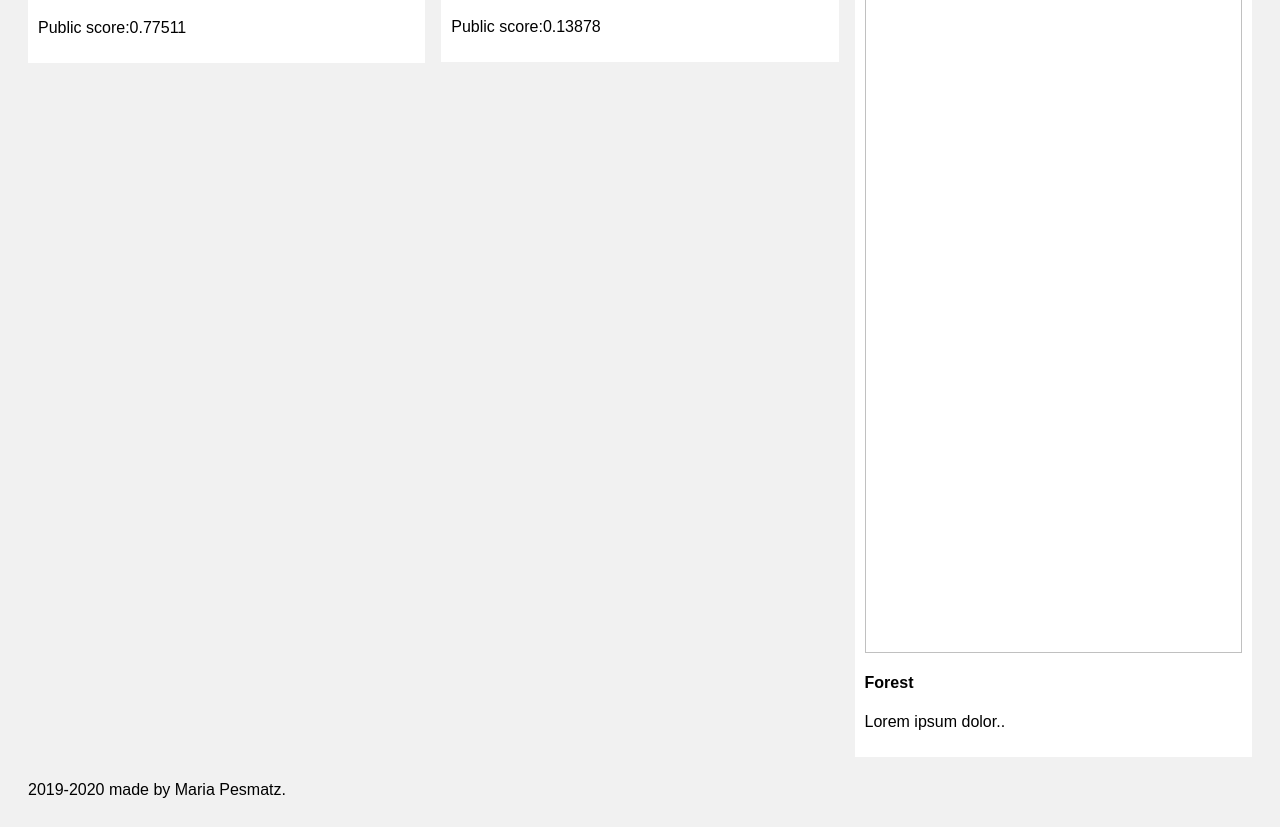
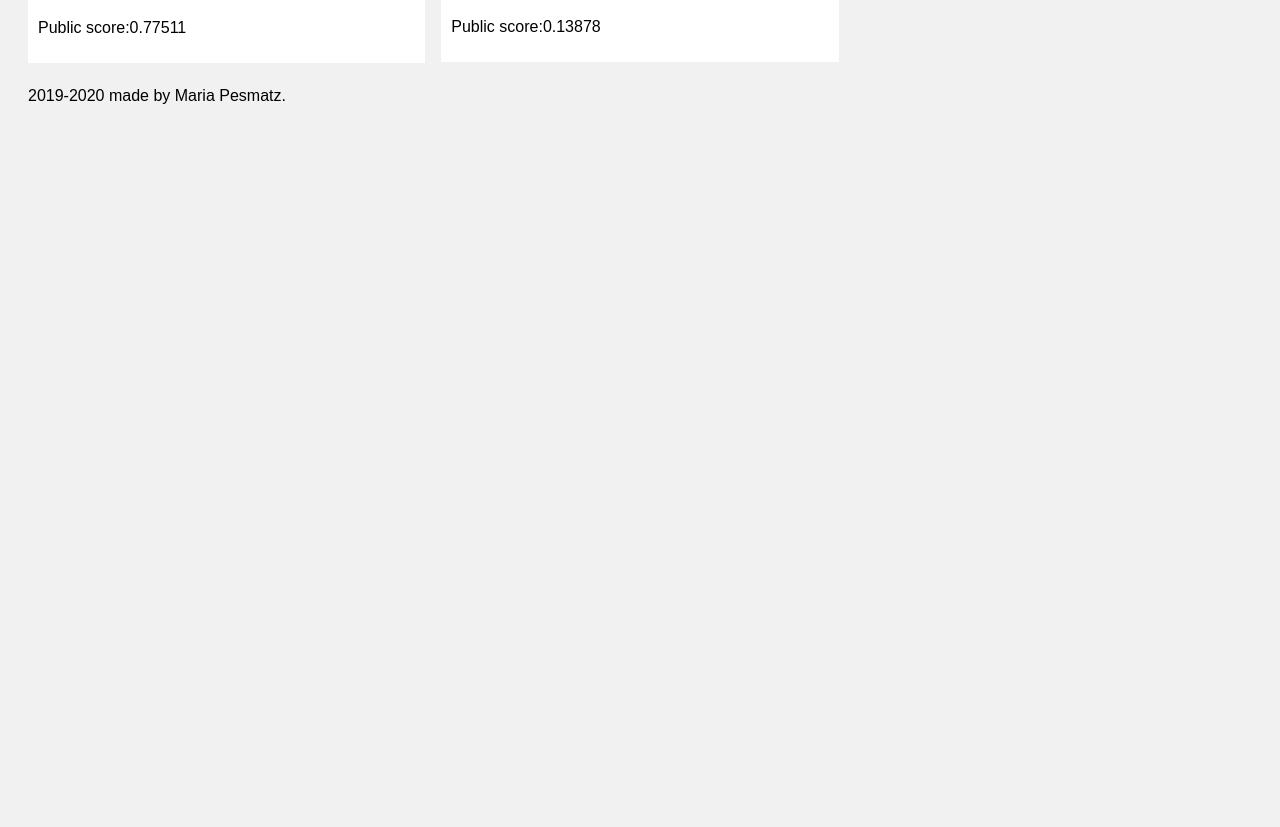
Before and after one commit to mariapesm/machine-learning, a plain HTML site: page index.html in a window 1280 px wide. Shown: the part 240-1067 px from the top of the page. After the commit the page ends 800 px from the top, so only its background shows below. Drawn offline with Linux system fonts and the light colour scheme.

Commit message:
Update index.html

```diff
--- a/index.html
+++ b/index.html
@@ -99,13 +99,7 @@ h1 {
       <p>Public score:0.13878</p>
     </div>
   </div>
-  <div class="column project1">
-    <div class="content">
-      <img src="/w3images/nature.jpg" alt="Nature" style="width:100%">
-      <h4>Forest</h4>
-      <p>Lorem ipsum dolor..</p>
-    </div>
-  </div>
+
 
 <!-- END GRID -->
 </div>
```
